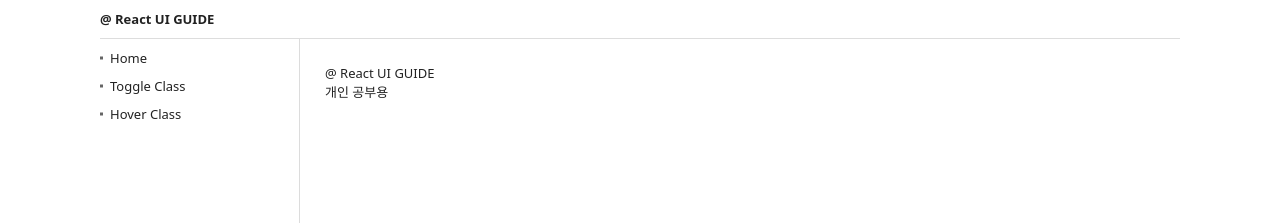
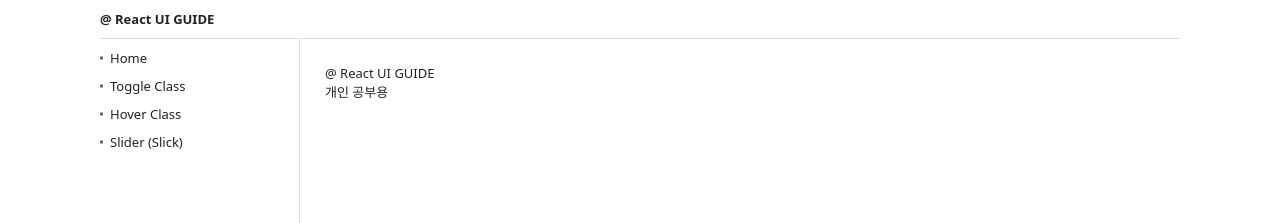
Before and after one commit to JeongrakChoi/react-ui-guide, a React (Create React App) app: page / in a window 1280 px wide. Shown: the top 223 px of the page. Built offline with nearby package versions, Linux system fonts and the light colour scheme.

Commit message:
slider 메뉴 추가

```diff
--- a/src/components/include/Nav.tsx
+++ b/src/components/include/Nav.tsx
@@ -11,6 +11,7 @@ const Nav = () => {
                 <li onClick={()=>navigate("/")}>Home</li>
                 <li onClick={()=>navigate("/ToggleClass")}>Toggle Class</li>
                 <li onClick={()=>navigate("/HoverClass")}>Hover Class</li>
+                <li onClick={()=>navigate("/SlickSlide")}>Slider (Slick)</li>
             </ul>
         </nav>
     )
```
